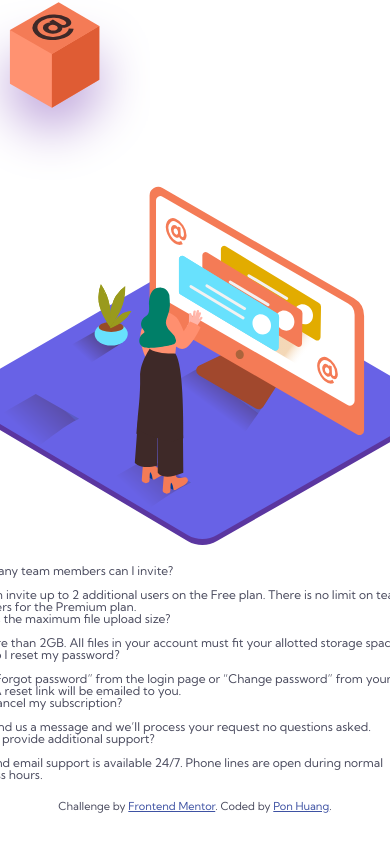
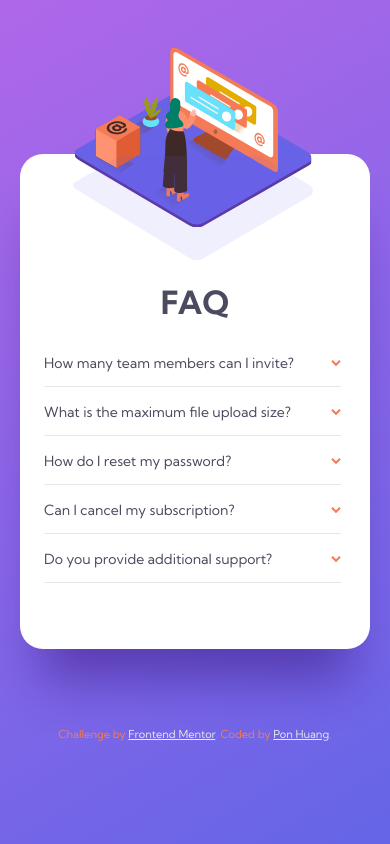
Before and after one commit to ponhuang/faq-accordion-card, a website: page index.html in a window 390 px wide. Shown: the top 844 px of the page. Drawn offline with Linux system fonts and the light colour scheme.

Commit message:
layout and js

```diff
--- a/index.html
+++ b/index.html
@@ -23,91 +23,110 @@
   </head>
   <body>
     <main class="main">
-      <div class="img">
       <img
         src="images/illustration-box-desktop.svg"
         alt="3D Box"
-          class="img-box"
+        class="img__box"
       />
+      <div class="container">
+        <div class="img">
           <img
             src="images/illustration-woman-online-desktop.svg"
             alt="A woman touches a computer"
-          class="img-woman"
+            class="img__woman"
           />
+          <img
+            src="images/bg-pattern-desktop.svg"
+            alt="background image"
+            class="img__background"
+          />
+          <img src="images/illustration-woman-online-mobile.svg" alt="A woman touches a computer" class="img__mobile">
+          <img src="images/bg-pattern-mobile.svg" alt="Mobile background image" class="img__mobile-bg">
         </div>
         <section class="faq">
           <h1 class="faq__title">FAQ</h1>
           <div class="faq__accordions">
-          <p class="faq__title">How many team members can I invite?</p>
+            <div class="faq__question-container">
+               <p class="faq__question">How many team members can I invite?</p>
+              <img
+              src="images/icon-arrow-down.svg"
+              alt="Arrow down icon"
+              class="icon"/>   <p class="faq__answer hidden">
+              You can invite up to 2 additional users on the Free plan. There is
+              no limit on team members for the Premium plan.
+            </p>
+            </div>
+
+          </div>
+
+
+          <div class="faq__accordions">
+            <div class="faq__question-container">
+                <p class="faq__question">What is the maximum file upload size?</p>
+            <img
+              src="images/icon-arrow-down.svg"
+              alt="Arrow down icon"
+              class="icon"
+            />     <p class="faq__answer hidden">
+              No more than 2GB. All files in your account must fit your allotted
+              storage space.
+            </p>
+            </div>
+
+          </div>
+
+          <div class="faq__accordions">
+            <div class="faq__question-container">
+               <p class="faq__question">How do I reset my password?</p>
+            <img
+              src="images/icon-arrow-down.svg"
+              alt="Arrow down icon"
+              class="icon"
+            />   <p class="faq__answer hidden">
+              Click “Forgot password” from the login page or “Change password”
+              from your profile page. A reset link will be emailed to you.
+            </p>
+            </div>
+
+
+          </div>
+
+          <div class="faq__accordions">
+            <div class="faq__question-container">
+                <p class="faq__question">Can I cancel my subscription?</p>
+            <img
+              src="images/icon-arrow-down.svg"
+              alt="Arrow down icon"
+              class="icon"
+            />   <p class="faq__answer hidden">
+              Yes! Send us a message and we’ll process your request no questions
+              asked.
+            </p>
+            </div>
+
+          </div>
+
+
+          <div class="faq__accordions">
+            <div class="faq__question-container">
+               <p class="faq__question">Do you provide additional support?</p>
               <img
               src="images/icon-arrow-down.svg"
               alt="Arrow down icon"
               class="icon"
             />
-        </div>
-        <div class="hidden">
-          <p class="faq__text">
-            You can invite up to 2 additional users on the Free plan. There is
-            no limit on team members for the Premium plan.
-          </p>
-        </div>
-        <div class="faq__accordions">
-          <p class="faq__title">What is the maximum file upload size?</p>
-          <img
-            src="images/icon-arrow-down.svg"
-            alt="Arrow down icon"
-            class="icon"
-          />
-        </div>
-        <div class="hidden">
-          <p class="faq__text">
-            No more than 2GB. All files in your account must fit your allotted
-            storage space.
-          </p>
-        </div>
-        <div class="faq__accordions">
-          <p class="faq__title">How do I reset my password?</p>
-          <img
-            src="images/icon-arrow-down.svg"
-            alt="Arrow down icon"
-            class="icon"
-          />
-        </div>
-        <div class="hidden">
-          <p class="faq__text">
-            Click “Forgot password” from the login page or “Change password”
-            from your profile page. A reset link will be emailed to you.
-          </p>
-        </div>
-        <div class="faq__accordions">
-          <p class="faq__title">Can I cancel my subscription?</p>
-          <img
-            src="images/icon-arrow-down.svg"
-            alt="Arrow down icon"
-            class="icon"
-          />
-        </div>
-        <div class="hidden">
-          <p class="faq__text">
-            Yes! Send us a message and we’ll process your request no questions
-            asked.
-          </p>
-        </div>
-        <div class="faq__accordions">
-          <p class="faq__title">Do you provide additional support?</p>
-          <img
-            src="images/icon-arrow-down.svg"
-            alt="Arrow down icon"
-            class="icon"
-          />
-        </div>
-        <div class="hidden">
-          <p class="faq__text">
+              <p class="faq__answer hidden">
               Chat and email support is available 24/7. Phone lines are open
               during normal business hours.
               </p>
             </div>
+
+          </div>
+
+
+          </div>
         </section>
+      </div>
     </main>
 
     <footer class="attribution">
--- a/index.js
+++ b/index.js
@@ -0,0 +1,13 @@
+"use strict";
+
+const faqs = document.querySelectorAll(".faq__accordions");
+
+for (let i = 0; i < faqs.length; i++)
+  faqs[i].addEventListener("click", function () {
+    let currentOpen = document.querySelectorAll(".open");
+
+    if (currentOpen.length > 0) {
+      currentOpen[0].className = currentOpen[0].className.replace(" open", "");
+    }
+    this.classList.toggle("open");
+  });
--- a/sass/_base.scss
+++ b/sass/_base.scss
@@ -11,22 +11,20 @@ html {
 }
 
 body {
+  display: flex;
+  flex-direction: column;
+  justify-content: center;
+  align-items: center;
+  gap: 8rem;
+
   color: $color-dark-grayish-blue;
+  background-image: linear-gradient(150deg, $color-violet, $color-blue);
+
+  background-repeat: no-repeat;
   font-size: 1.2rem;
   font-family: $font-default;
   font-weight: 400;
   box-sizing: border-box;
-  display: flex;
-  flex-direction: column;
-  justify-content: center;
-  align-items: center;
-  gap: 2rem;
+
+  height: 100vh;
 }
-
-.attribution {
-  font-size: 1.1rem;
-  text-align: center;
-}
-.attribution a {
-  color: hsl(228, 45%, 44%);
-}
--- /dev/null
+++ b/sass/_layout.scss
@@ -0,0 +1,176 @@
+.main {
+  position: relative;
+  width: 92rem;
+  background-color: white;
+  box-shadow: 0 5rem 5rem -2rem rgba(53, 18, 122, 0.497159);
+  border-radius: 23px;
+}
+
+.container {
+  position: relative;
+  overflow: hidden;
+  display: flex;
+  column-gap: 8.7rem;
+  padding: 7rem 9rem 8rem 0;
+}
+
+/*---------- IMAGE ----------*/
+.img {
+  position: relative;
+  width: 39rem;
+
+  &__woman {
+    position: absolute;
+    top: -5px;
+    left: -60px;
+    transform: translate(-2%, 5%);
+    z-index: 10;
+  }
+
+  &__background {
+    position: absolute;
+    top: -350px;
+    left: -570px;
+  }
+
+  // Relative to Class Main
+  &__box {
+    position: absolute;
+    top: 40%;
+    left: -1.7%;
+    transform: translate(-40%, 1.7%);
+    z-index: 20;
+  }
+
+  &__mobile {
+    display: none;
+  }
+  &__mobile-bg {
+    display: none;
+  }
+}
+
+/*---------- FAQ SECTION ----------*/
+.faq {
+  &__title {
+    font-size: 3.2rem;
+    margin-bottom: 4.3rem;
+  }
+
+  .icon {
+    height: 7px;
+    margin-left: 2px;
+  }
+
+  &__accordions {
+    position: relative;
+    display: flex;
+    flex-direction: column;
+    width: 35rem;
+    border-bottom: 1px solid $color-light-grayish-blue;
+    padding-bottom: 1.6rem;
+    margin-bottom: 1.8rem;
+  }
+
+  &__question-container {
+    display: grid;
+    grid-template-columns: 1fr auto;
+    row-gap: 1.8rem;
+    align-items: center;
+  }
+
+  &__question {
+    font-size: 1.4rem;
+    cursor: pointer;
+
+    &:hover,
+    &:active {
+      color: $color-red;
+    }
+  }
+  &__answer {
+    // width: 31.9rem;
+    font-size: 1.2rem;
+    line-height: 18px;
+    color: $color-grayish-blue;
+  }
+}
+
+/*---------- ACTIVE USE ----------*/
+.hidden {
+  display: none;
+}
+
+.open .faq__question {
+  font-weight: 700;
+
+  &:hover,
+  &:active {
+    color: $color-dark-grayish-blue;
+  }
+}
+
+.open .icon {
+  transform: scaleY(-1);
+}
+
+.open .hidden {
+  display: block;
+}
+
+/*---------- FOOTER ----------*/
+.attribution {
+  font-size: 1.1rem;
+  text-align: center;
+  color: $color-red;
+}
+.attribution a {
+  color: $color-light-grayish-blue;
+}
+
+/*---------- 1152px ----------*/
+@media (max-width: 72em) {
+  .main {
+    margin-top: 5rem;
+    width: 35rem;
+  }
+  .container {
+    flex-direction: column;
+    padding: 13.2rem 2.4rem 4.8rem 2.4rem;
+    overflow: visible;
+  }
+  .img {
+    &__woman,
+    &__background,
+    &__box {
+      display: none;
+    }
+
+    &__mobile {
+      display: block;
+      height: 18rem;
+      position: absolute;
+      left: 20%;
+      top: -235px;
+      transform: translate(-20%, -2%);
+    }
+
+    &__mobile-bg {
+      display: block;
+      position: absolute;
+      left: 7.5%;
+      top: -130px;
+    }
+  }
+
+  .faq {
+    &__title {
+      text-align: center;
+      margin-bottom: 3.8rem;
+    }
+
+    &__accordions {
+      width: 29.7rem;
+    }
+  }
+}
--- a/sass/main.scss
+++ b/sass/main.scss
@@ -1,2 +1,3 @@
 @import "variables";
 @import "base";
+@import "layout";
```
Also changed, not shown: README.md, css/style.css, screenshot/active.png (added), screenshot/desktop.png (added), screenshot/hover.png (added), screenshot/mobile.png (added). Lines whose indentation alone changed are shown as unchanged.
